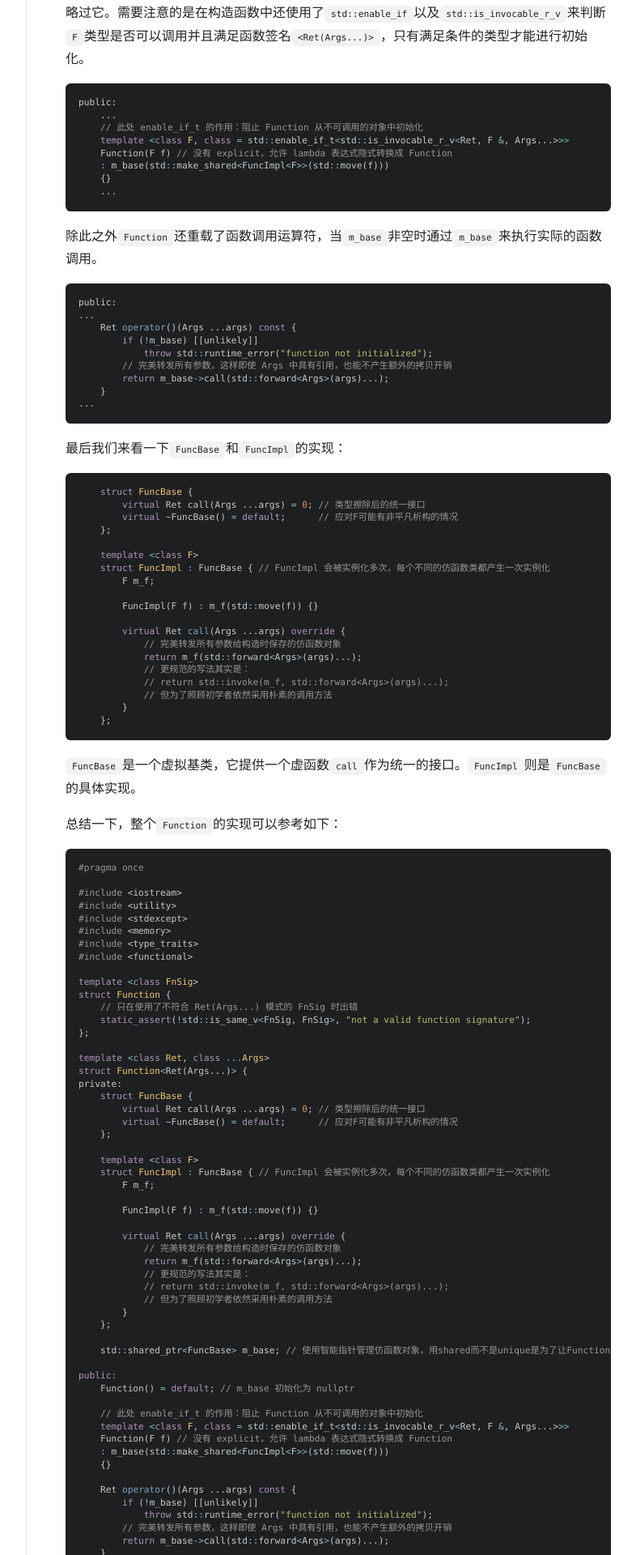
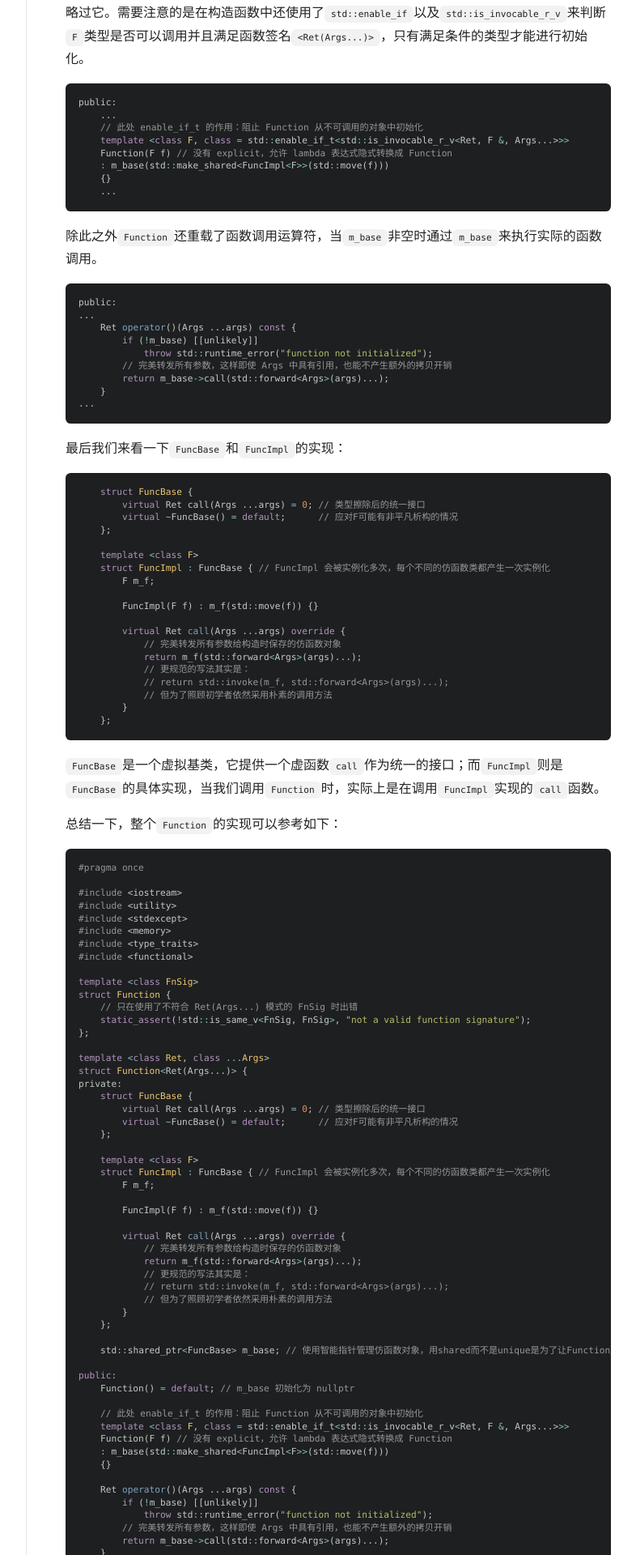
Before and after one commit to peng00bo00/peng00bo00_previous_blog, a Jekyll site: the page built from _posts/2023-10-14-STL-NOTES-01.md, in a window 1280 px wide. Shown: the part 1872-3792 px from the top of the page at 81% size, without its empty margins (237-1023 px from the left). Built offline with Jekyll 4.4.1, drawn with Linux system fonts in a browser that asks for light colours; nearby versions of some CDN libraries.

Commit message:
Update 2023-10-14-STL-NOTES-01.md

````diff
--- a/_posts/2023-10-14-STL-NOTES-01.md
+++ b/_posts/2023-10-14-STL-NOTES-01.md
@@ -137,7 +137,7 @@ public:
     };
 ```
 
-`FuncBase`是一个虚拟基类，它提供一个虚函数`call`作为统一的接口。`FuncImpl`则是`FuncBase`的具体实现。
+`FuncBase`是一个虚拟基类，它提供一个虚函数`call`作为统一的接口；而`FuncImpl`则是`FuncBase`的具体实现，当我们调用`Function`时，实际上是在调用`FuncImpl`实现的`call`函数。
 
 总结一下，整个`Function`的实现可以参考如下：
 
````
